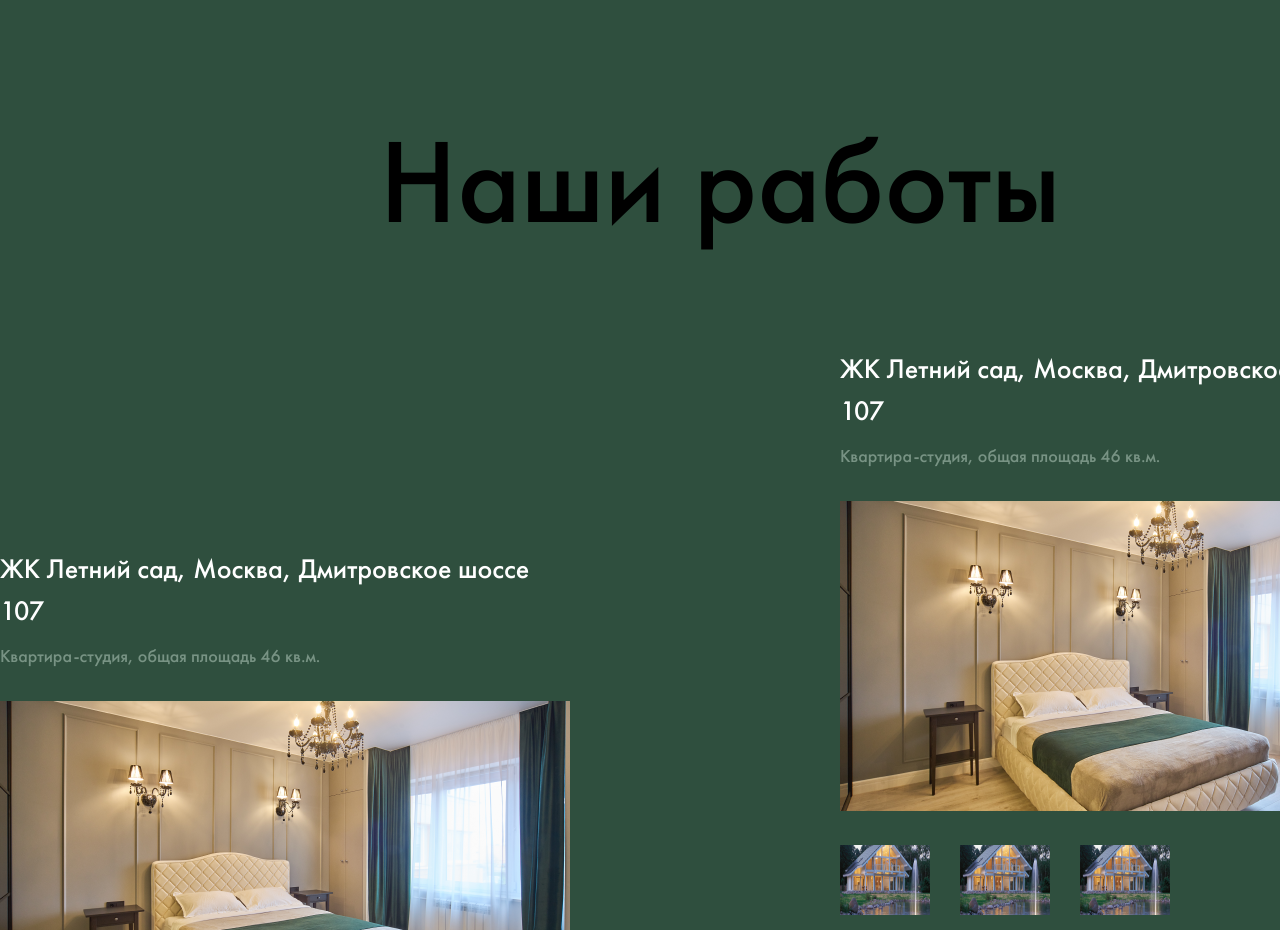
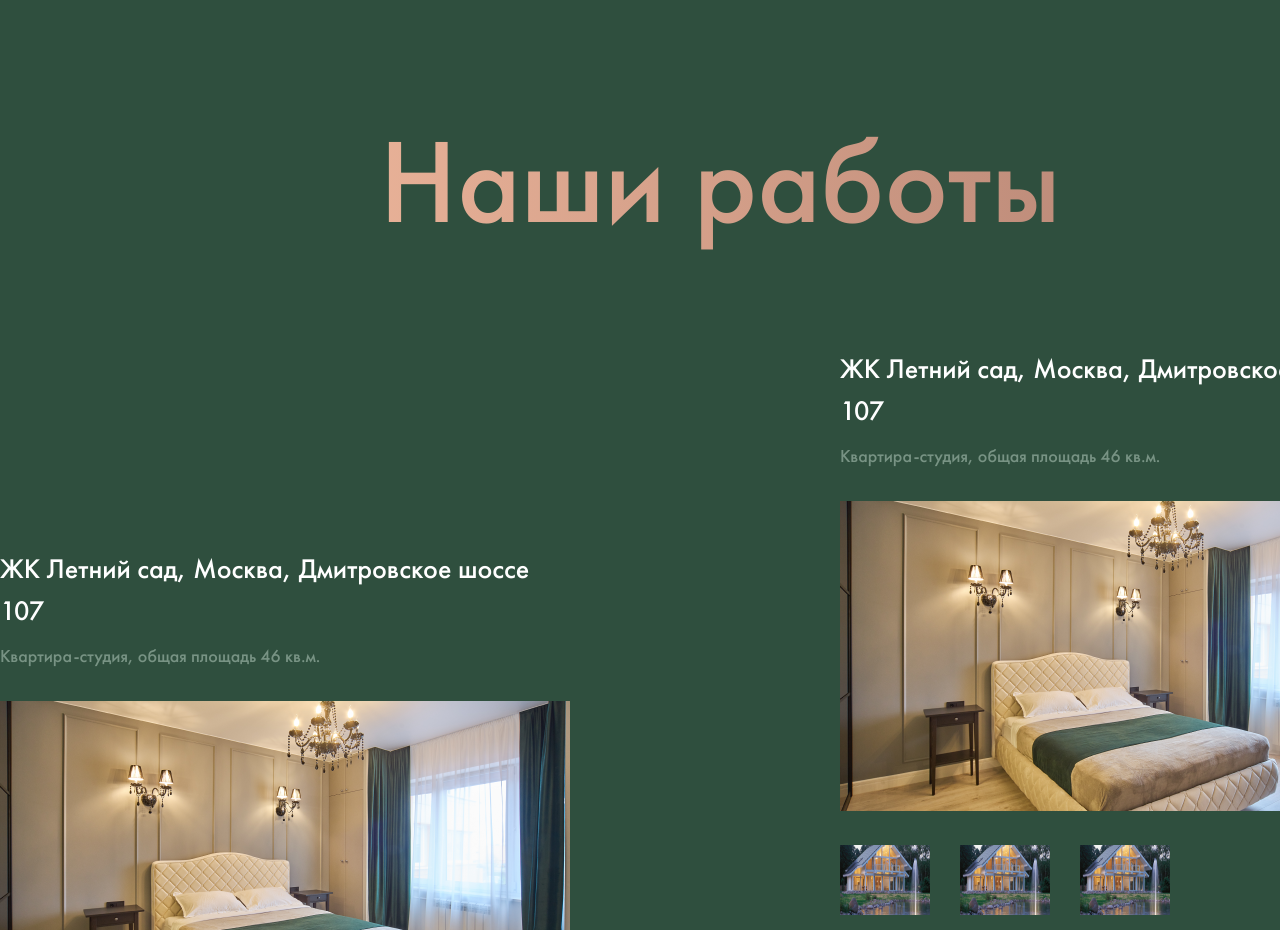
Before and after one commit to Baxromxoja16/art-home-service, a plain HTML site: page index.html in a window 1280 px wide. Shown: the part 4000-4930 px from the top of the page. Drawn offline with Linux system fonts and the light colour scheme.

Commit message:
fix: global css change section-title-gradient color change

```diff
--- a/style/global.css
+++ b/style/global.css
@@ -45,7 +45,9 @@
 }
 
 .section-title-gradient {
-    color: linear-gradient(90deg, #FDC4A6 0%, #A9796B 100%);
+    background: linear-gradient(90deg, #FDC4A6 0%, #A9796B 100%);
+    -webkit-background-clip: text;
+    -webkit-text-fill-color: transparent;
 
     font-family: Futura PT;
     font-size: 120px;
```
